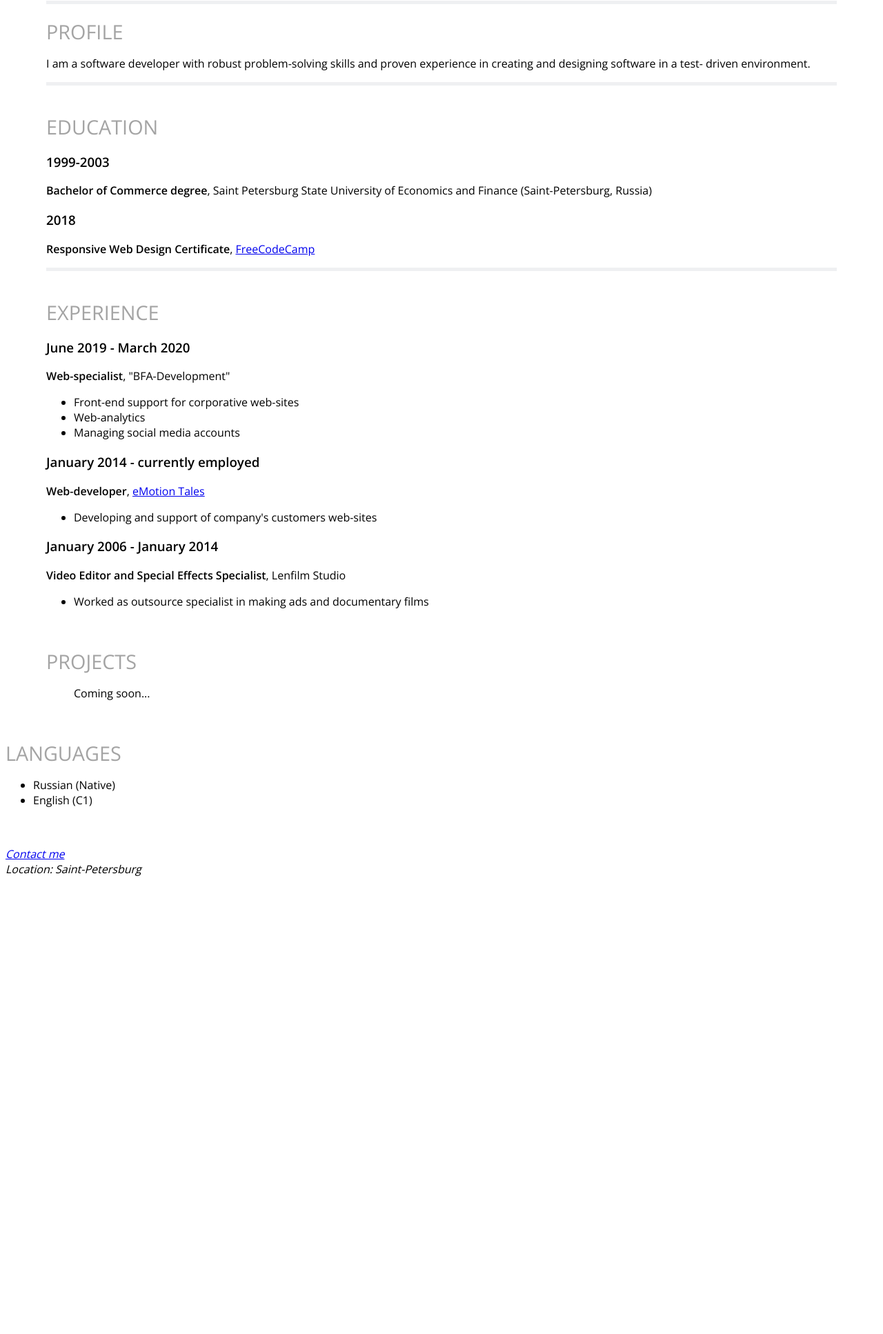
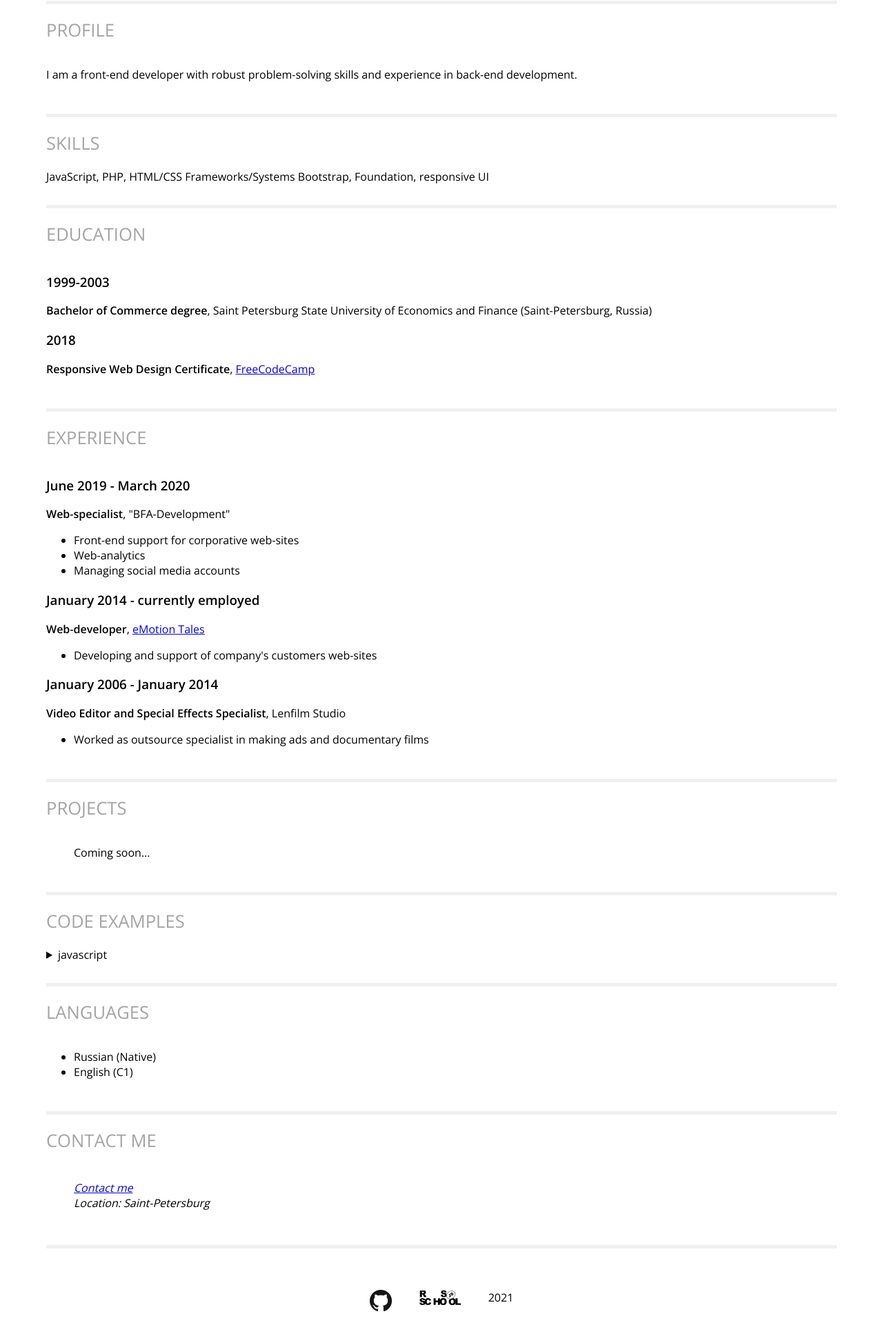
Before and after one commit to Jkhvatova/rsschool-cv, a plain HTML site: page index.html in a window 1280 px wide. Shown: the part 707-2641 px from the top of the page at 69% size. Before the commit the page ends 1998 px from the top, so only its background shows below. Drawn offline with nearby package versions, Linux system fonts and the light colour scheme.

Commit message:
feat: add footer info

```diff
--- a/index.html
+++ b/index.html
@@ -9,12 +9,16 @@
       href="https://fonts.googleapis.com/css2?family=Open+Sans:wght@300;400;600&family=Questrial:wght@300;400;600&display=swap"
       rel="stylesheet"
     />
+    <link
+      rel="stylesheet"
+      href="https://use.fontawesome.com/releases/v5.13.0/css/all.css"
+    />
     <link rel="stylesheet" href="style.css" />
     <title>Julia Khvatova</title>
   </head>
   <body>
+    <div class="container">
       <header>
-      <div class="container">
         <div class="about">
           <img
             src="https://www.dropbox.com/s/ifj3lldtt0l87ry/Me.jpg?raw=1"
@@ -23,22 +27,25 @@
           <h1>Julia Khvatova</h1>
           <p>Frontend Developer</p>
         </div>
-      </div>
       </header>
       <main>
         <section class="profile">
-            <div class="container">
           <div class="profile-text">
             <h2>Profile</h2>
-                    <p>I am a software developer with robust problem-solving skills
-                         and proven experience in creating and designing software
-                         in a test- driven environment.</p>
-                </div>
+            <p>
+              I am a front-end developer with robust problem-solving skills and
+              experience in back-end development.
+            </p>
           </div>
         </section>
-
+        <section class="skills">
+          <h2 class="skills">Skills</h2>
+          <div class="skills-list">
+            JavaScript, PHP, HTML/CSS Frameworks/Systems Bootstrap, Foundation,
+            responsive UI
+          </div>
+        </section>
         <section class="education">
-            <div class="container">
           <div class="education-list">
             <h2>Education</h2>
             <article>
@@ -60,12 +67,10 @@
               </p>
             </article>
           </div>
-        </div>
         </section>
         <section class="experience">
-            <div class="container">
           <h2>Experience</h2>
-
+          <div class="experience-list">
             <h3>June 2019 - March 2020</h3>
 
             <p><b>Web-specialist</b>, "BFA-Development"</p>
@@ -92,32 +97,75 @@
             </p>
             <ul>
               <li>
-              Worked as outsource specialist in making ads and documentary films
+                Worked as outsource specialist in making ads and documentary
+                films
               </li>
             </ul>
           </div>
         </section>
+
         <section class="projects">
-            <div class="container">
+          <div class="projects-text">
             <h2>Projects</h2>
             <blockquote>Coming soon...</blockquote>
+          </div>
+        </section>
+
+        <section class="code-samples">
+          <h2>Code examples</h2>
+          <div class="code-samples-detail">
+            <details>
+              <summary>javascript</summary>
+              <code>
+                function distinct(a) { <br />
+                let b = [a[0]];
+                <br />
+                for (let i = 1; i < a.length; i++) {<br />
+                if (!b.includes(a[i])) {<br />
+                b.push(a[i]);<br />
+                }<br />
+                }<br />
+                return b;<br />
+                }
+              </code>
+            </details>
+          </div>
         </section>
         <section class="lang">
           <h2>Languages</h2>
+          <div class="lang-list">
             <ul>
               <li>Russian (Native)</li>
               <li>English (C1)</li>
-          </ul></div>
+            </ul>
+          </div>
         </section>
-      </div>
+        <section class="contacts">
+          <h2>Contact Me</h2>
+          <ul class="contacts-list">
             <address>
               <a href="mailto:jkhvatova@gmail.com">Contact me</a>
               <br />
               Location: Saint-Petersburg
             </address>
+          </ul>
+        </section>
       </main>
       <footer>
-      <div class="container"></div>
+        <div class="github">
+          <a href="https://github.com/Jkhvatova"
+            ><img src="GitHub-Mark-32px.png" alt="github"
+          /></a>
+        </div>
+        <div class="rsschool-logo">
+          <a href="https://rs.school/js/"
+            ><img src="rs_school_js.svg" alt="rs-school"
+          /></a>
+        </div>
+        <div class="date">
+          <p>2021</p>
+        </div>
       </footer>
+    </div>
   </body>
 </html>
--- a/style.css
+++ b/style.css
@@ -1,6 +1,7 @@
 body {
   font-family: "Open Sans", sans-serif;
   font-size: 16px;
+  background: linear-gradient(to bottom, #ced7df 300px, #fff 150px);z§
 }
 .container {
   width: 1146px;
@@ -8,7 +9,6 @@ body {
   margin: 0 auto;
 }
 header {
-  background: linear-gradient(to bottom, #ced7df 300px, #fff 150px);
   text-align: center;
 }
 
@@ -23,13 +23,15 @@ h1 {
 }
 h2 {
   text-transform: uppercase;
-  font-size: 1.8em;
+  font-size: 1.6em;
   font-weight: 400;
   color: #a4a4a4;
+  padding: 20px 0;
   margin: 0;
 }
 section {
-  padding: 20px 0;
+    padding-bottom: 30px;
+    border-bottom: 5px solid #eff0f2;
 }
 .about {
   padding-top: 160px;
@@ -45,18 +47,33 @@ section {
   text-transform: uppercase;
   margin: 0 20px;
 }
-
-.profile-text {
-  border-bottom: 5px solid #eff0f2;
-}
-.education-list {
-  border-bottom: 5px solid #eff0f2;
-}
-
-footer {
-  background-color: #ced7df;
-}
-
 address {
   margin: 20px 0;
 }
+code {
+  color: #a4a4a4;
+}
+footer {
+    padding: 60px 0;
+    display: flex;
+    flex-direction: row;
+    flex-wrap: nowrap;
+    justify-content: center;
+    align-items: flex-start;
+}
+.github {
+    padding: 0 20px;
+}
+.rsschool-logo {
+    width: 60px;
+    height: 60px;
+    padding: 0 20px;
+}
+.date {
+    vertical-align: top;
+    margin: 0;
+    padding: 0 20px;
+}
+.date p {
+    margin: 0;
+}
```
Also changed, not shown: GitHub-Mark-32px.png (added), rs_school_js.svg (added). Lines whose indentation alone changed are shown as unchanged.
